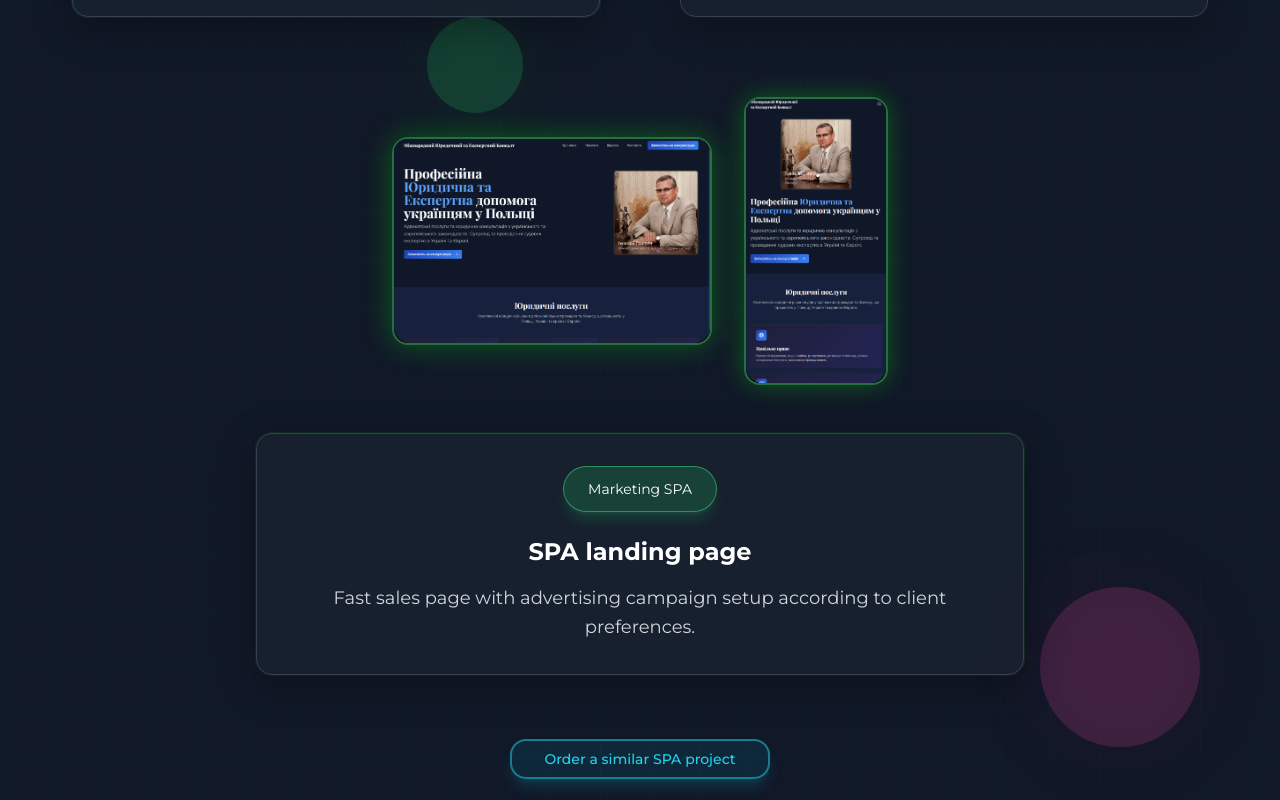
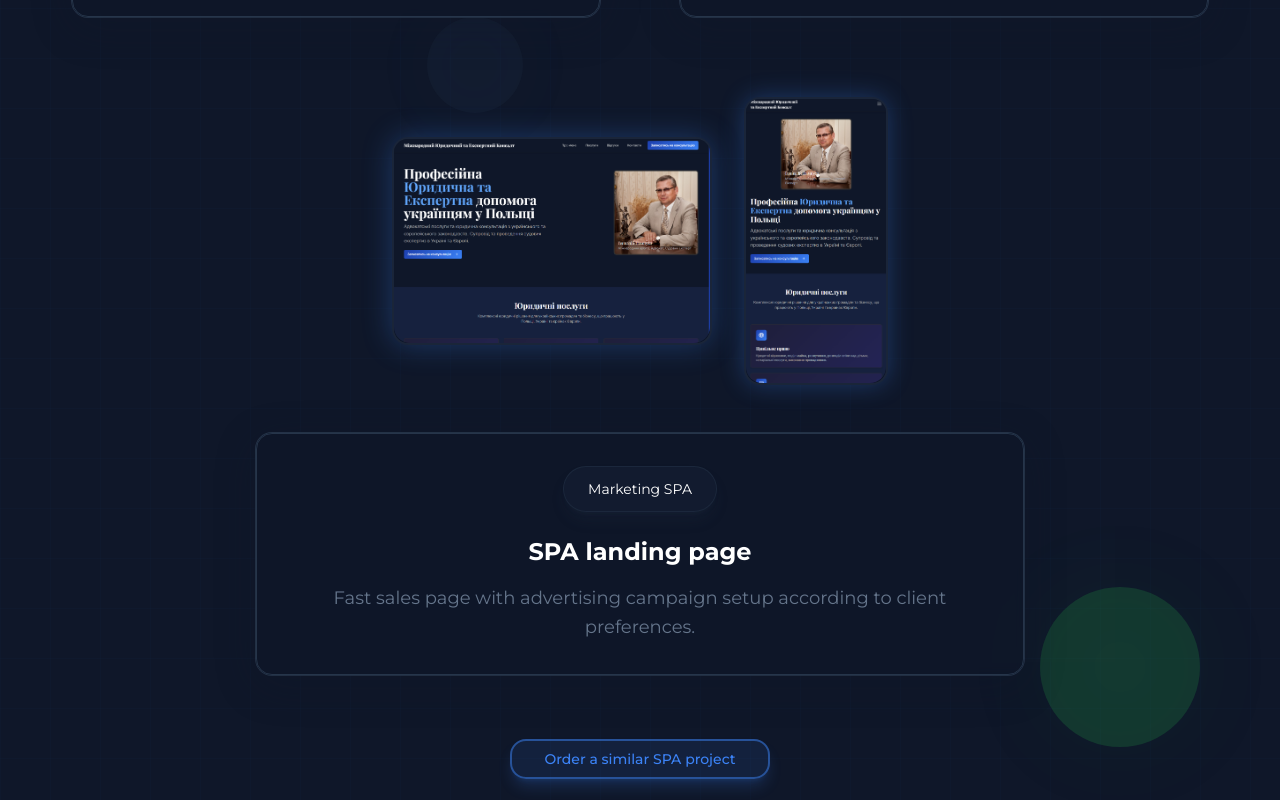
Before and after one commit to pampukhaleo/pampukha-web-space, a React (Vite) app: page / in a window 1280 px wide. Shown: the part 3280-4080 px from the top of the page. Built offline with nearby package versions, Linux system fonts and the light colour scheme.

Commit message:
Fix: Light theme styling issues
Fixes styling issues in the PortfolioSection and Footer components when using the light theme.

```diff
--- a/src/components/PortfolioSection.tsx
+++ b/src/components/PortfolioSection.tsx
@@ -60,13 +60,13 @@ const PortfolioSection = () => {
   };
 
   return (
-    <section id="portfolio" className="py-16 md:py-24 px-4 relative overflow-hidden bg-gray-900" role="main">
+    <section id="portfolio" className="py-16 md:py-24 px-4 relative overflow-hidden bg-background" role="main">
       {/* Neon Grid Background */}
-      <div className="absolute inset-0 opacity-20">
+      <div className="absolute inset-0 opacity-20 dark:opacity-20">
         <div className="absolute inset-0" style={{
           backgroundImage: `
-            linear-gradient(rgba(0, 255, 255, 0.1) 1px, transparent 1px),
-            linear-gradient(90deg, rgba(0, 255, 255, 0.1) 1px, transparent 1px)
+            linear-gradient(hsl(var(--primary) / 0.1) 1px, transparent 1px),
+            linear-gradient(90deg, hsl(var(--primary) / 0.1) 1px, transparent 1px)
           `,
           backgroundSize: '50px 50px'
         }} />
@@ -74,20 +74,20 @@ const PortfolioSection = () => {
 
       {/* Animated Neon Orbs */}
       <div className="absolute inset-0">
-        <div className="absolute top-20 left-20 w-32 h-32 bg-cyan-500/20 rounded-full blur-3xl animate-pulse"
-             style={{ filter: 'drop-shadow(0 0 50px rgba(0, 255, 255, 0.3))' }} />
-        <div className="absolute bottom-32 right-20 w-40 h-40 bg-pink-500/20 rounded-full blur-3xl animate-pulse delay-700"
-             style={{ filter: 'drop-shadow(0 0 60px rgba(255, 20, 147, 0.3))' }} />
-        <div className="absolute top-1/2 left-1/3 w-24 h-24 bg-green-500/20 rounded-full blur-2xl animate-pulse delay-1000"
-             style={{ filter: 'drop-shadow(0 0 40px rgba(0, 255, 0, 0.3))' }} />
+        <div className="absolute top-20 left-20 w-32 h-32 bg-primary/20 rounded-full blur-3xl animate-pulse"
+             style={{ filter: 'drop-shadow(0 0 50px hsl(var(--primary) / 0.3))' }} />
+        <div className="absolute bottom-32 right-20 w-40 h-40 bg-accent/20 rounded-full blur-3xl animate-pulse delay-700"
+             style={{ filter: 'drop-shadow(0 0 60px hsl(var(--accent) / 0.3))' }} />
+        <div className="absolute top-1/2 left-1/3 w-24 h-24 bg-secondary/20 rounded-full blur-2xl animate-pulse delay-1000"
+             style={{ filter: 'drop-shadow(0 0 40px hsl(var(--secondary) / 0.3))' }} />
       </div>
 
       <div className="container mx-auto relative z-10">
         <header className="text-center mb-16">
-          <h2 className="text-3xl md:text-4xl font-bold mb-6 text-white">
-            {t('portfolio.title1')} <span className="text-transparent bg-clip-text bg-gradient-to-r from-cyan-400 to-pink-400">{t('portfolio.title2')}</span>
+          <h2 className="text-3xl md:text-4xl font-bold mb-6 text-foreground">
+            {t('portfolio.title1')} <span className="text-transparent bg-clip-text bg-gradient-to-r from-primary to-accent">{t('portfolio.title2')}</span>
           </h2>
-          <p className="text-lg text-gray-300 max-w-3xl mx-auto">
+          <p className="text-lg text-muted-foreground max-w-3xl mx-auto">
             {t('portfolio.description')}
           </p>
         </header>
@@ -96,9 +96,9 @@ const PortfolioSection = () => {
           {portfolioItems.map((item, index) => {
             const isLastOdd = portfolioItems.length % 2 === 1 && index === portfolioItems.length - 1;
             const neonColorMap = {
-              cyan: 'shadow-cyan-500/50 border-cyan-400/50',
-              pink: 'shadow-pink-500/50 border-pink-400/50',
-              green: 'shadow-green-500/50 border-green-400/50'
+              cyan: 'shadow-primary/50 border-primary/50',
+              pink: 'shadow-accent/50 border-accent/50',
+              green: 'shadow-secondary/50 border-secondary/50'
             };
 
             return (
@@ -113,27 +113,23 @@ const PortfolioSection = () => {
                   className="desktop-mockup relative transform-gpu hover:scale-105 hover:-translate-y-4 transition-all duration-700 cursor-pointer"
                   onClick={() => openProjectPopup(item, 'desktop')}
                 >
-                  <div className={`w-80 h-52 bg-black rounded-2xl overflow-hidden border-2 ${neonColorMap[item.neonColor as keyof typeof neonColorMap]} transition-all duration-700 hover:shadow-2xl`}
+                  <div className={`w-80 h-52 bg-card rounded-2xl overflow-hidden border-2 ${neonColorMap[item.neonColor as keyof typeof neonColorMap]} transition-all duration-700 hover:shadow-2xl`}
                        style={{
-                         boxShadow: `0 0 30px ${item.neonColor === 'cyan' ? 'rgba(0, 255, 255, 0.3)' :
-                                               item.neonColor === 'pink' ? 'rgba(255, 20, 147, 0.3)' :
-                                               'rgba(0, 255, 0, 0.3)'}`
+                         boxShadow: `0 0 30px hsl(var(--primary) / 0.3)`
                        }}>
                     {/* Neon Status Bar */}
-                    <div className="h-12 bg-gradient-to-r from-gray-800 to-gray-900 flex items-center justify-center border-b border-gray-700 relative">
+                    <div className="h-12 bg-muted flex items-center justify-center border-b border-border relative">
                       <div className="flex gap-3">
                         <div className="w-3 h-3 bg-red-500 rounded-full shadow-lg shadow-red-500/50"></div>
                         <div className="w-3 h-3 bg-yellow-500 rounded-full shadow-lg shadow-yellow-500/50"></div>
                         <div className="w-3 h-3 bg-green-500 rounded-full shadow-lg shadow-green-500/50"></div>
                       </div>
                       {/* Neon pulse line */}
-                      <div className={`absolute bottom-0 left-0 h-0.5 w-full bg-gradient-to-r ${item.neonColor === 'cyan' ? 'from-cyan-400 to-blue-500' :
-                                                                                                 item.neonColor === 'pink' ? 'from-pink-400 to-purple-500' :
-                                                                                                 'from-green-400 to-emerald-500'} opacity-0 group-hover:opacity-100 transition-opacity duration-500`} />
+                      <div className="absolute bottom-0 left-0 h-0.5 w-full bg-gradient-to-r from-primary to-accent opacity-0 group-hover:opacity-100 transition-opacity duration-500" />
                     </div>
 
                     {/* Screen with neon glow */}
-                    <div className="relative w-full h-full bg-gray-900 overflow-hidden -mt-12 rounded-b-2xl">
+                    <div className="relative w-full h-full bg-background overflow-hidden -mt-12 rounded-b-2xl">
                       <LazyImage
                         src={item.desktopImage}
                         alt={`${item.title} desktop version`}
@@ -143,7 +139,7 @@ const PortfolioSection = () => {
                         height={200}
                       />
                       {/* Neon overlay */}
-                      <div className={`absolute inset-0 bg-gradient-to-t ${item.glowColor} opacity-0 hover:opacity-100 transition-opacity duration-500 rounded-b-2xl`} />
+                      <div className="absolute inset-0 bg-gradient-to-t from-primary/20 to-accent/20 opacity-0 hover:opacity-100 transition-opacity duration-500 rounded-b-2xl" />
                     </div>
                   </div>
                 </div>
@@ -153,23 +149,19 @@ const PortfolioSection = () => {
                   className="mobile-mockup relative transform-gpu hover:scale-105 hover:-translate-y-6 transition-all duration-700 delay-100 cursor-pointer"
                   onClick={() => openProjectPopup(item, 'mobile')}
                 >
-                  <div className={`w-36 h-72 bg-black rounded-[1rem] overflow-hidden border-2 ${neonColorMap[item.neonColor as keyof typeof neonColorMap]} transition-all duration-700 hover:shadow-2xl`}
+                  <div className={`w-36 h-72 bg-card rounded-[1rem] overflow-hidden border-2 ${neonColorMap[item.neonColor as keyof typeof neonColorMap]} transition-all duration-700 hover:shadow-2xl`}
                        style={{
-                         boxShadow: `0 0 25px ${item.neonColor === 'cyan' ? 'rgba(0, 255, 255, 0.3)' :
-                                               item.neonColor === 'pink' ? 'rgba(255, 20, 147, 0.3)' :
-                                               'rgba(0, 255, 0, 0.3)'}`
+                         boxShadow: `0 0 25px hsl(var(--primary) / 0.3)`
                        }}>
                     {/* Neon Notch */}
-                    <div className="h-12 bg-gradient-to-b from-gray-800 to-gray-900 flex items-center justify-center relative">
-                      <div className="w-20 h-3 bg-black rounded-full shadow-inner"></div>
+                    <div className="h-12 bg-muted flex items-center justify-center relative">
+                      <div className="w-20 h-3 bg-background rounded-full shadow-inner"></div>
                       {/* Neon accent line */}
-                      <div className={`absolute bottom-0 left-4 right-4 h-0.5 bg-gradient-to-r ${item.neonColor === 'cyan' ? 'from-cyan-400 to-blue-500' :
-                                                                                                   item.neonColor === 'pink' ? 'from-pink-400 to-purple-500' :
-                                                                                                   'from-green-400 to-emerald-500'} opacity-0 group-hover:opacity-100 transition-opacity duration-500`} />
+                      <div className="absolute bottom-0 left-4 right-4 h-0.5 bg-gradient-to-r from-primary to-accent opacity-0 group-hover:opacity-100 transition-opacity duration-500" />
                     </div>
 
                     {/* Screen with neon glow */}
-                    <div className="relative w-full h-full bg-gray-900 overflow-hidden -mt-12 rounded-b-[1rem]">
+                    <div className="relative w-full h-full bg-background overflow-hidden -mt-12 rounded-b-[1rem]">
                       <LazyImage
                         src={item.mobileImage}
                         alt={`${item.title} mobile version`}
@@ -179,7 +171,7 @@ const PortfolioSection = () => {
                         height={288}
                       />
                       {/* Neon screen overlay */}
-                      <div className={`absolute inset-0 bg-gradient-to-t ${item.glowColor} opacity-0 hover:opacity-100 transition-opacity duration-500 rounded-b-[2rem]`} />
+                      <div className="absolute inset-0 bg-gradient-to-t from-primary/20 to-accent/20 opacity-0 hover:opacity-100 transition-opacity duration-500 rounded-b-[2rem]" />
                     </div>
                   </div>
                 </div>
@@ -187,46 +179,44 @@ const PortfolioSection = () => {
 
               {/* Neon Project Info Card */}
               <article
-                className="max-w-3xl w-full mx-auto relative overflow-hidden rounded-2xl cursor-pointer transition-all duration-700 hover:-translate-y-3 bg-gray-800/50 backdrop-blur-sm p-8 border border-gray-700 group-hover:border-gray-600"
+                className="max-w-3xl w-full mx-auto relative overflow-hidden rounded-2xl cursor-pointer transition-all duration-700 hover:-translate-y-3 bg-card/50 backdrop-blur-sm p-8 border border-border group-hover:border-primary/30"
                 onClick={() => openProjectPopup(item, 'desktop')}
                 style={{
-                  boxShadow: `0 10px 40px rgba(0, 0, 0, 0.3), 0 0 0 1px ${item.neonColor === 'cyan' ? 'rgba(0, 255, 255, 0.1)' :
-                                                                             item.neonColor === 'pink' ? 'rgba(255, 20, 147, 0.1)' :
-                                                                             'rgba(0, 255, 0, 0.1)'}`
+                  boxShadow: `0 10px 40px hsl(var(--background) / 0.3), 0 0 0 1px hsl(var(--border))`
                 }}
               >
                 {/* Neon border glow */}
-                <div className={`absolute inset-0 bg-gradient-to-br ${item.glowColor} opacity-0 group-hover:opacity-30 transition-opacity duration-700 rounded-2xl`} aria-hidden="true" />
+                <div className="absolute inset-0 bg-gradient-to-br from-primary/20 to-accent/20 opacity-0 group-hover:opacity-30 transition-opacity duration-700 rounded-2xl" aria-hidden="true" />
 
                 <div className="relative z-10">
                   {/* Project Info with neon effects */}
                   <div className="text-center">
-                    <span className={`inline-block px-6 py-3 text-sm text-white rounded-full mb-6 border transition-all duration-300 ${
-                      item.neonColor === 'cyan' ? 'bg-cyan-500/20 border-cyan-400/50 shadow-lg shadow-cyan-500/20' :
-                      item.neonColor === 'pink' ? 'bg-pink-500/20 border-pink-400/50 shadow-lg shadow-pink-500/20' :
-                      'bg-green-500/20 border-green-400/50 shadow-lg shadow-green-500/20'
+                    <span className={`inline-block px-6 py-3 text-sm text-foreground rounded-full mb-6 border transition-all duration-300 ${
+                      item.neonColor === 'cyan' ? 'bg-primary/20 border-primary/50 shadow-lg shadow-primary/20' :
+                      item.neonColor === 'pink' ? 'bg-accent/20 border-accent/50 shadow-lg shadow-accent/20' :
+                      'bg-secondary/20 border-secondary/50 shadow-lg shadow-secondary/20'
                     }`}>
                       {item.category}
                     </span>
-                    <h3 className="text-2xl font-bold mb-4 text-white group-hover:text-transparent group-hover:bg-clip-text group-hover:bg-gradient-to-r group-hover:from-white group-hover:to-gray-300 transition-all duration-300">{item.title}</h3>
-                    <p className="text-gray-300 leading-relaxed text-lg group-hover:text-gray-200 transition-colors duration-300">{item.description}</p>
+                    <h3 className="text-2xl font-bold mb-4 text-foreground group-hover:text-transparent group-hover:bg-clip-text group-hover:bg-gradient-to-r group-hover:from-foreground group-hover:to-muted-foreground transition-all duration-300">{item.title}</h3>
+                    <p className="text-muted-foreground leading-relaxed text-lg group-hover:text-foreground/80 transition-colors duration-300">{item.description}</p>
                   </div>
 
                   {/* Neon external link indicator */}
                   <div className={`absolute top-6 right-6 p-3 rounded-2xl opacity-0 group-hover:opacity-100 transition-all duration-500 border ${
-                    item.neonColor === 'cyan' ? 'bg-cyan-500/20 border-cyan-400/50 shadow-lg shadow-cyan-500/20' :
-                    item.neonColor === 'pink' ? 'bg-pink-500/20 border-pink-400/50 shadow-lg shadow-pink-500/20' :
-                    'bg-green-500/20 border-green-400/50 shadow-lg shadow-green-500/20'
+                    item.neonColor === 'cyan' ? 'bg-primary/20 border-primary/50 shadow-lg shadow-primary/20' :
+                    item.neonColor === 'pink' ? 'bg-accent/20 border-accent/50 shadow-lg shadow-accent/20' :
+                    'bg-secondary/20 border-secondary/50 shadow-lg shadow-secondary/20'
                   } transform group-hover:scale-110`} aria-hidden="true">
-                    <ExternalLink size={20} className="text-white" />
+                    <ExternalLink size={20} className="text-foreground" />
                   </div>
                 </div>
 
                 {/* Neon scanning line effect */}
                 <div className={`absolute top-0 left-0 w-full h-0.5 bg-gradient-to-r ${
-                  item.neonColor === 'cyan' ? 'from-transparent via-cyan-400 to-transparent' :
-                  item.neonColor === 'pink' ? 'from-transparent via-pink-400 to-transparent' :
-                  'from-transparent via-green-400 to-transparent'
+                  item.neonColor === 'cyan' ? 'from-transparent via-primary to-transparent' :
+                  item.neonColor === 'pink' ? 'from-transparent via-accent to-transparent' :
+                  'from-transparent via-secondary to-transparent'
                 } opacity-0 group-hover:opacity-100 group-hover:animate-pulse transition-opacity duration-700`} />
               </article>
             </div>
@@ -236,7 +226,7 @@ const PortfolioSection = () => {
         <div className="mt-16 text-center">
           <Button
             variant="outline"
-            className="border-cyan-400/50 text-cyan-400 bg-cyan-500/10 hover:bg-cyan-500/20 transition-all duration-300 border-2 px-8 py-3 rounded-2xl shadow-lg shadow-cyan-500/20 hover:shadow-cyan-500/40 hover:-translate-y-1"
+            className="border-primary/50 text-primary bg-primary/10 hover:bg-primary/20 transition-all duration-300 border-2 px-8 py-3 rounded-2xl shadow-lg shadow-primary/20 hover:shadow-primary/40 hover:-translate-y-1"
             onClick={() => document.getElementById('contact')?.scrollIntoView({ behavior: 'smooth' })}
           >
             {t('portfolio.orderSimilar')}
```
Also changed, not shown: src/components/Footer.tsx (+9 -9 lines).
